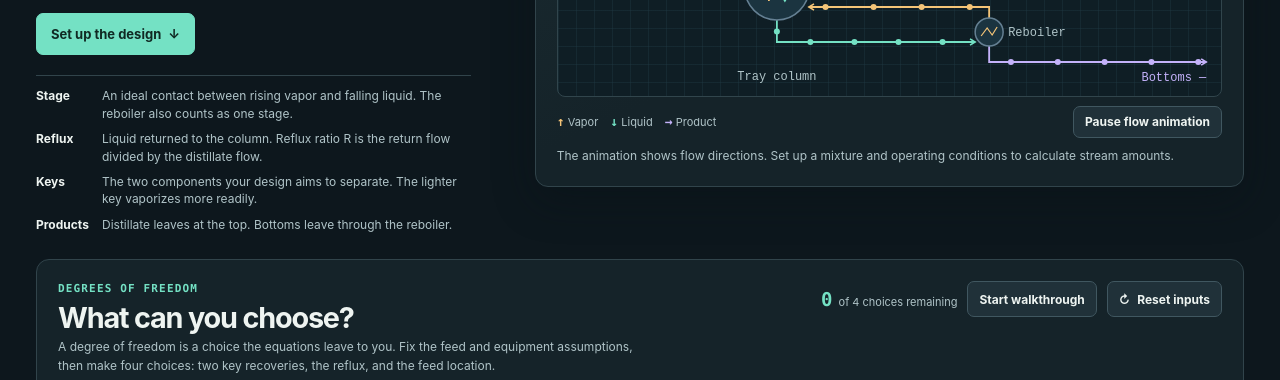
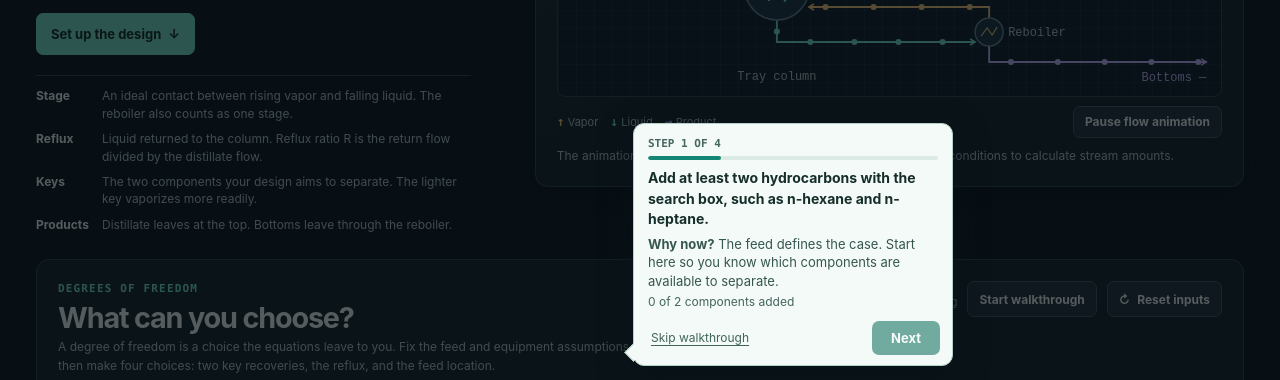
Before and after one commit to normanly/Separations, a plain HTML site: page index.html in a window 1280 px wide. Shown: the part 420-800 px from the top of the page. Drawn offline with Linux system fonts and the light colour scheme.

Commit message:
Start the walkthrough automatically and explain each step

```diff
--- a/index.html
+++ b/index.html
@@ -5,11 +5,11 @@
   <meta name="viewport" content="width=device-width, initial-scale=1">
   <meta name="theme-color" content="#0d171d">
   <title>Distillation Design Lab</title>
-  <link rel="stylesheet" href="styles.css?v=limit-visuals">
+  <link rel="stylesheet" href="styles.css?v=walkthrough-reasons">
   <script src="mixture.js?v=empty-mixture" defer></script>
   <script src="app.js?v=limit-visuals" defer></script>
   <script src="lessons.js?v=limit-visuals" defer></script>
-  <script src="walkthrough.js?v=limit-visuals" defer></script>
+  <script src="walkthrough.js?v=walkthrough-reasons" defer></script>
 </head>
 <body>
   <header class="topbar" id="top">
@@ -357,12 +357,13 @@
     <div class="walkthrough-shade shade-bottom" aria-hidden="true"></div>
     <div class="walkthrough-spotlight" aria-hidden="true"></div>
     <section class="walkthrough-card" role="dialog" aria-labelledby="walkthrough-title"
-      aria-describedby="walkthrough-instruction" tabindex="-1">
+      aria-describedby="walkthrough-progress walkthrough-instruction walkthrough-why" tabindex="-1">
       <div class="walkthrough-body">
         <p class="walkthrough-progress" id="walkthrough-progress"></p>
         <progress class="walkthrough-progress-bar" id="walkthrough-bar" aria-hidden="true"></progress>
         <h2 class="sr-only" id="walkthrough-title"></h2>
         <p id="walkthrough-instruction"></p>
+        <p class="walkthrough-why" id="walkthrough-why"><strong>Why now?</strong> <span id="walkthrough-reason"></span></p>
         <p class="walkthrough-status" id="walkthrough-status" role="status" hidden></p>
       </div>
       <div class="walkthrough-actions">
--- a/styles.css
+++ b/styles.css
@@ -580,6 +580,7 @@ input[type="range"]::-moz-range-thumb { width: 12px; height: 12px; background: v
 .walkthrough-progress-bar::-webkit-progress-value { background: #168674; border-radius: 5px; }
 .walkthrough-progress-bar::-moz-progress-bar { background: #168674; border-radius: 5px; }
 #walkthrough-instruction { margin-top: 8px; font-size: 14px; font-weight: 650; line-height: 1.45; }
+.walkthrough-why { margin-top: 6px; color: #36564f; font-size: 13px; line-height: 1.4; }
 .walkthrough-status { margin-top: 4px; color: #46645e; font-size: 12px; line-height: 1.4; }
 .walkthrough-actions, .walkthrough-navigation { display: flex; align-items: center; gap: 6px; }
 .walkthrough-actions { flex-shrink: 0; justify-content: space-between; padding: 4px 12px 10px; }
--- a/walkthrough.js
+++ b/walkthrough.js
@@ -2,6 +2,7 @@
 
 const designWalkthrough = $('design-walkthrough');
 const walkthroughCard = designWalkthrough.querySelector('.walkthrough-card');
+const walkthroughBody = walkthroughCard.querySelector('.walkthrough-body');
 const startWalkthrough = $('start-walkthrough');
 const walkthroughNext = $('walkthrough-next');
 const walkthroughBack = $('walkthrough-back');
@@ -13,6 +14,7 @@ const walkthroughSteps = [
     element: $('component-picker'),
     title: 'Build the feed',
     instruction: 'Add at least two hydrocarbons with the search box, such as n-hexane and n-heptane.',
+    reason: 'The feed defines the case. Start here so you know which components are available to separate.',
     check() {
       const count = feedAndKeyInputs().componentInputs.length;
       return count < 2 ? `${count} of 2 components added` : '';
@@ -22,12 +24,14 @@ const walkthroughSteps = [
     element: $('key-pair-field'),
     title: 'Choose the keys',
     instruction: 'Confirm the light and heavy key pair to define the separation.',
+    reason: 'The pair identifies which component should go mostly overhead and which should go mostly to the bottoms. Their recoveries set the target.',
     check: () => $('key-pair').value === '' ? 'Select a key pair to continue.' : '',
   },
   {
     element: $('multiple-value').closest('.control'),
     title: 'Set operating reflux',
     instruction: 'Keep the starting reflux multiplier or adjust it to choose a working point above minimum reflux.',
+    reason: 'Underwood gives the minimum reflux for that feed and separation. Choose more so a finite number of stages can achieve it.',
     check() {
       if (currentResult?.point) return '';
       return $('input-error').textContent || 'Complete the feed and recovery inputs to calculate a working point.';
@@ -37,6 +41,7 @@ const walkthroughSteps = [
     element: $('operating-readout'),
     title: 'Find the stage estimate',
     instruction: 'Read the estimated number of stages for your selected reflux.',
+    reason: 'Gilliland needs your chosen reflux plus the Fenske and Underwood limits to estimate the number of equilibrium stages.',
     check: () => currentResult?.point ? '' : 'A working point is needed to calculate the stage estimate.',
   },
 ];
@@ -179,6 +184,8 @@ function showWalkthroughStep(index) {
   walkthroughBar.value = index + 1;
   $('walkthrough-title').textContent = step.title;
   $('walkthrough-instruction').textContent = step.instruction;
+  $('walkthrough-reason').textContent = step.reason;
+  walkthroughBody.scrollTop = 0;
   walkthroughBack.hidden = index === 0;
   walkthroughNext.textContent = index === walkthroughSteps.length - 1 ? 'Finish' : 'Next';
   step.element.scrollIntoView({ block: 'center', inline: 'nearest', behavior: 'instant' });
@@ -244,7 +251,7 @@ document.addEventListener('keydown', (event) => {
 }, true);
 
 function offerWalkthroughOnEntry() {
-  if (location.hash === '#setup' && !alreadyOfferedWalkthrough() && !currentResult?.point) {
+  if ((!location.hash || location.hash === '#setup') && !alreadyOfferedWalkthrough() && !currentResult?.point) {
     openWalkthrough();
   }
 }
```
